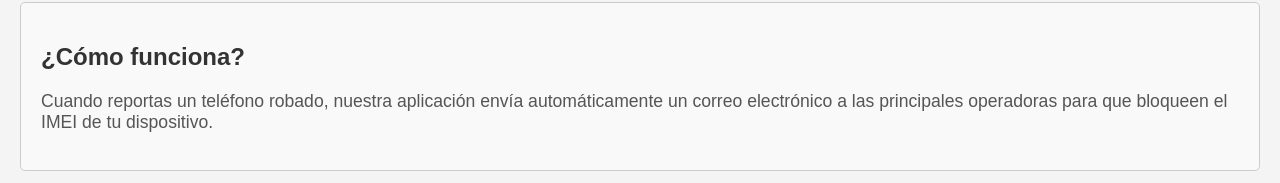
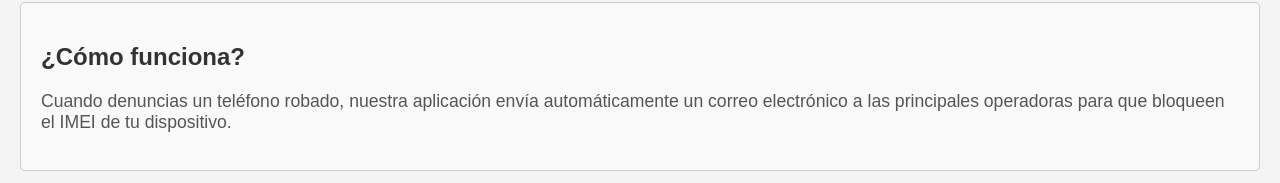
Before and after one commit to mobilrobado/denuncia, a plain HTML site: page index.html in a window 1280 px wide. Shown: the part 382-565 px from the top of the page. Drawn offline with Linux system fonts and the light colour scheme.

Commit message:
Add files via upload

```diff
--- a/index.html
+++ b/index.html
@@ -22,7 +22,7 @@
     </div>
     <div id="como-funciona">
         <h2>¿Cómo funciona?</h2>
-        <p>Cuando reportas un teléfono robado, nuestra aplicación envía automáticamente un correo electrónico a las principales operadoras para que bloqueen el IMEI de tu dispositivo.</p>
+        <p>Cuando denuncias un teléfono robado, nuestra aplicación envía automáticamente un correo electrónico a las principales operadoras para que bloqueen el IMEI de tu dispositivo.</p>
     </div>
     <script src="app.js"></script> <!-- Mueve el script aquí -->
 </body>
```
